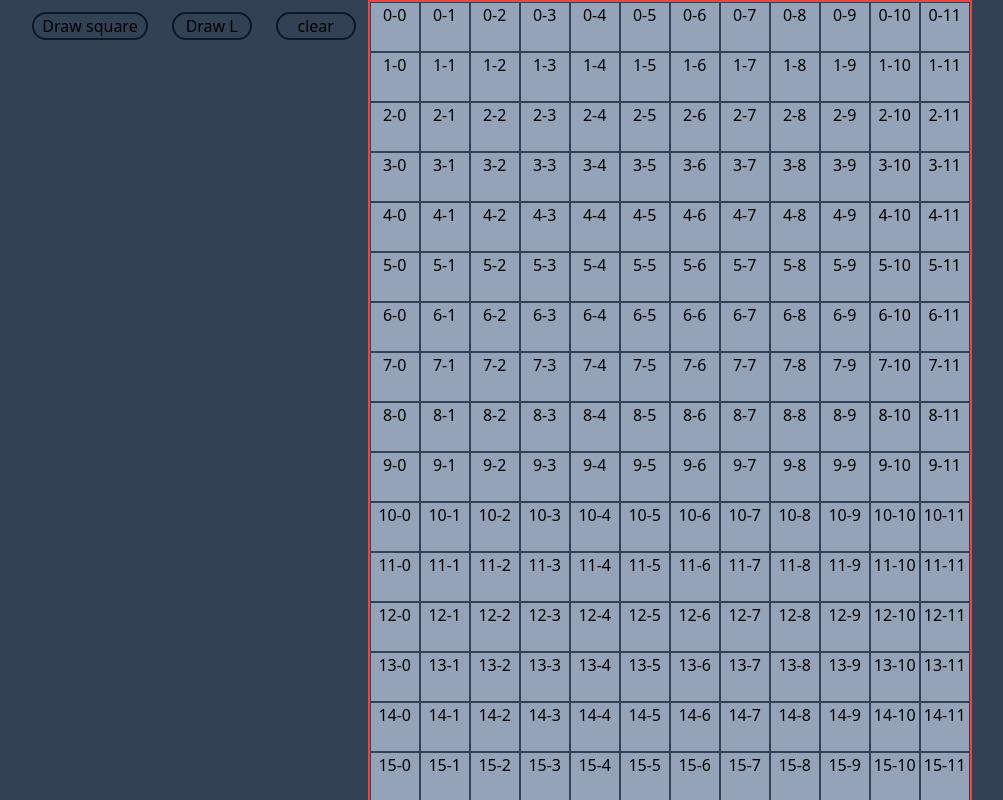
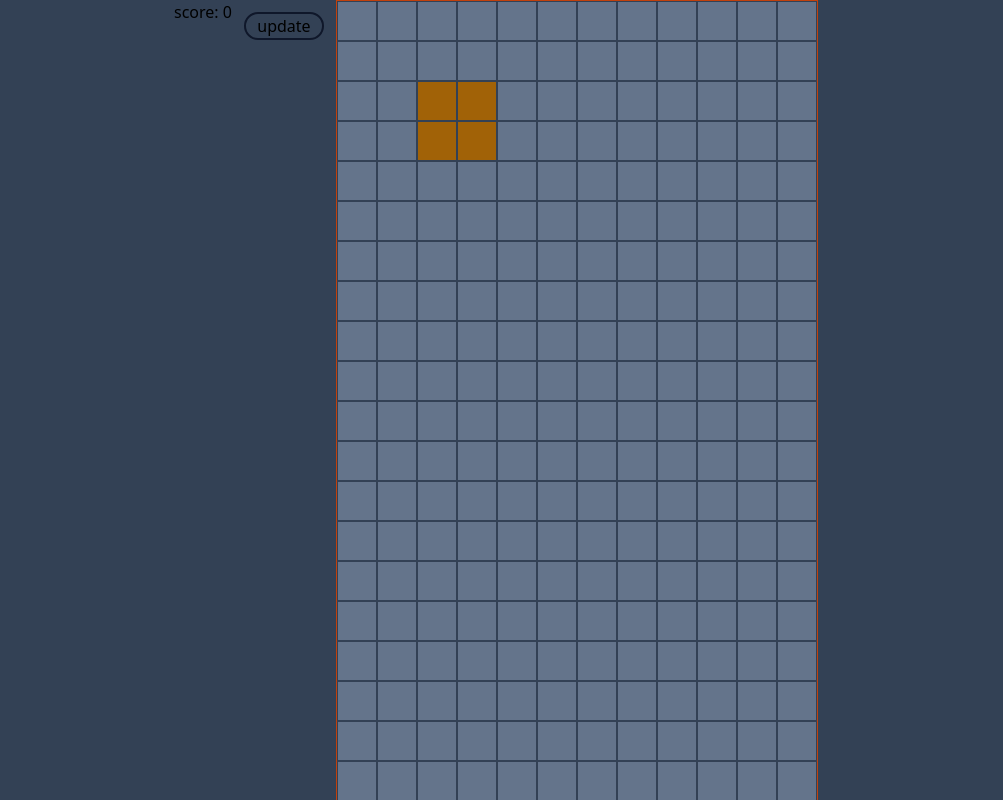
Before and after one commit to arduored/tetros, a Next.js app: page / in a window 1280 px wide. Shown: the top 800 px of the page, without its empty margins (144-1147 px from the left). Built offline with nearby package versions, Linux system fonts and the light colour scheme.

Commit message:
experimenting on a way to highlight only the wanted cells

```diff
--- a/components/Cell.tsx
+++ b/components/Cell.tsx
@@ -1,25 +1,19 @@
 import classNames from "classnames";
-import { useEffect, useState } from "react";
 
-interface CellProps {
-  status: boolean;
-  coord: string;
+export interface CellProps {
+  isUsed?: boolean;
+  usedColor?: string;
 }
 
-function Cell({ status, coord }: CellProps) {
-  const [used, setUsed] = useState(status);
-
-  useEffect(() => {
-    setUsed(status);
-  }, [status]);
-
-  return <div className={cellClasses(used, "bg-yellow-700")}>{coord}</div>;
+function Cell({ isUsed=false, usedColor = "bg-yellow-700" }: CellProps) {
+  return <div className={cellClasses(isUsed, usedColor)}></div>;
 }
 
 export default Cell;
 
 function cellClasses(used: boolean, color: string) {
-  return classNames("w-[50px] h-[50px] border border-slate-700 text-center", {
+  return classNames("w-[2.5em] h-[2.5em] border border-slate-700 text-center", {
     [color]: used,
+    "bg-slate-500": !used
   });
 }
--- a/components/Grid.tsx
+++ b/components/Grid.tsx
@@ -1,47 +1,35 @@
-import { useGrid } from "../hooks/useGrid";
-import Button from "./shared/Button";
-import Cell from "./Cell";
+import { useEffect, useMemo, useState } from "react";
+import Cell, { CellProps } from "./Cell";
 
-const GRID_W = 12;
-const GRID_H = 20;
+interface IGrid {
+  width: number,
+  height: number
+  currentItem: number[][]
+}
 
-function Grid() {
-  const [gridMap, updateGridMap, clearGrid] = useGrid(GRID_W, GRID_H);
+function initGrid(w: number, h: number): JSX.Element[][] {
+  const layout: unknown[][]= Array(h).fill(Array(w).fill(undefined))
+  return layout.map((col, i) => col.map((_, j) => <Cell key={`${i}-${j}`} isUsed={false}/>))
+}
 
-  const square = () => {
-    updateGridMap([
-      [6, 5],
-      [6, 6],
-      [7, 5],
-      [7, 6],
-    ]);
-  };
+function Grid({width, height, currentItem}: IGrid) {
+  const emptyGrid = useMemo(() => initGrid(width, height), [width, height])
+  const [grid, updateGrid] = useState(emptyGrid)
 
-  const leftL = () => {
-    updateGridMap([
-      [5, 2],
-      [6, 2],
-      [6, 3],
-      [6, 4],
-    ]);
-  };
+  useEffect(() => {
+    const newGrid = [...emptyGrid]
+
+    for(const [x, y] of currentItem) {
+      newGrid[y][x] = <Cell key={`${y}-${x}`} isUsed={true}/>
+    }
+
+    updateGrid(newGrid)
+  }, [currentItem])
 
   return (
-    <>
-      <Button onClick={square} text="Draw square" />
-      <Button onClick={leftL} text="Draw L" />
-      <Button onClick={() => clearGrid()} text="clear" />
-
-      <div
-        className={`grid grid-cols-12 bg-slate-400 border-2 border-red-500 h-fit`}
-      >
-        {gridMap.map((row, i) =>
-          row.map((cell, j) => {
-            return <Cell key={`${i}-${j}`} status={cell} coord={`${i}-${j}`} />;
-          })
-        )}
-      </div>
-    </>
+    <div className="grid grid-cols-12 border border-orange-700">
+      {grid.map((col) => col.map((cell) => cell))}
+    </div>
   );
 }
 
--- a/hooks/useGrid.ts
+++ b/hooks/useGrid.ts
@@ -1,18 +1,19 @@
 import { useState } from "react";
+import { CellProps } from "../components/Cell";
 import { Coordinates } from "../types";
 
 export function useGrid(
   width: number,
   height: number
-): [boolean[][], (data: Coordinates[]) => void, () => void] {
-  const emptyGrid: boolean[][] = Array(height).fill(Array(width).fill(false));
+): [CellProps[][], (data: Coordinates[]) => void, () => void] {
+  const emptyGrid: CellProps[][] = Array(height).fill(Array(width).fill({status: false}));
   const [grid, setGrid] = useState(emptyGrid);
 
   const updateLayout = (coordinates: Coordinates[]) => {
     const newGrid = [...grid];
 
     for (const [x, y] of coordinates) {
-      newGrid[x][y] = true;
+      newGrid[x][y].isUsed = true;
     }
     setGrid(newGrid);
   };
--- a/pages/index.tsx
+++ b/pages/index.tsx
@@ -1,10 +1,25 @@
 import type { NextPage } from "next";
+import { useEffect, useState } from "react";
 import Grid from "../components/Grid";
+import Button from "../components/shared/Button";
+
+const GRID_W = 12;
+const GRID_H = 20;
 
 const Home: NextPage = () => {
+  const [score, setScore] = useState(0)
+  const [item, setItem] = useState([[2,2], [2,3], [3,2], [3, 3]])
+
+  const updateItem = () => {
+    const newItem = item.map(([x, y]) => [x, y+1])
+    setItem(newItem)
+  }
+
   return (
-    <div className="flex justify-center bg-slate-700 w-full h-screen">
-      <Grid />
+    <div className="flex justify-center bg-slate-700 w-full">
+      <p>score: {score}</p>
+      <Button onClick={updateItem} text="update"/>
+      <Grid width={GRID_W} height={GRID_H} currentItem={item}/>
     </div>
   );
 };
```
Also changed, not shown: 1 other file (tests, documents, lock files or other folders).
